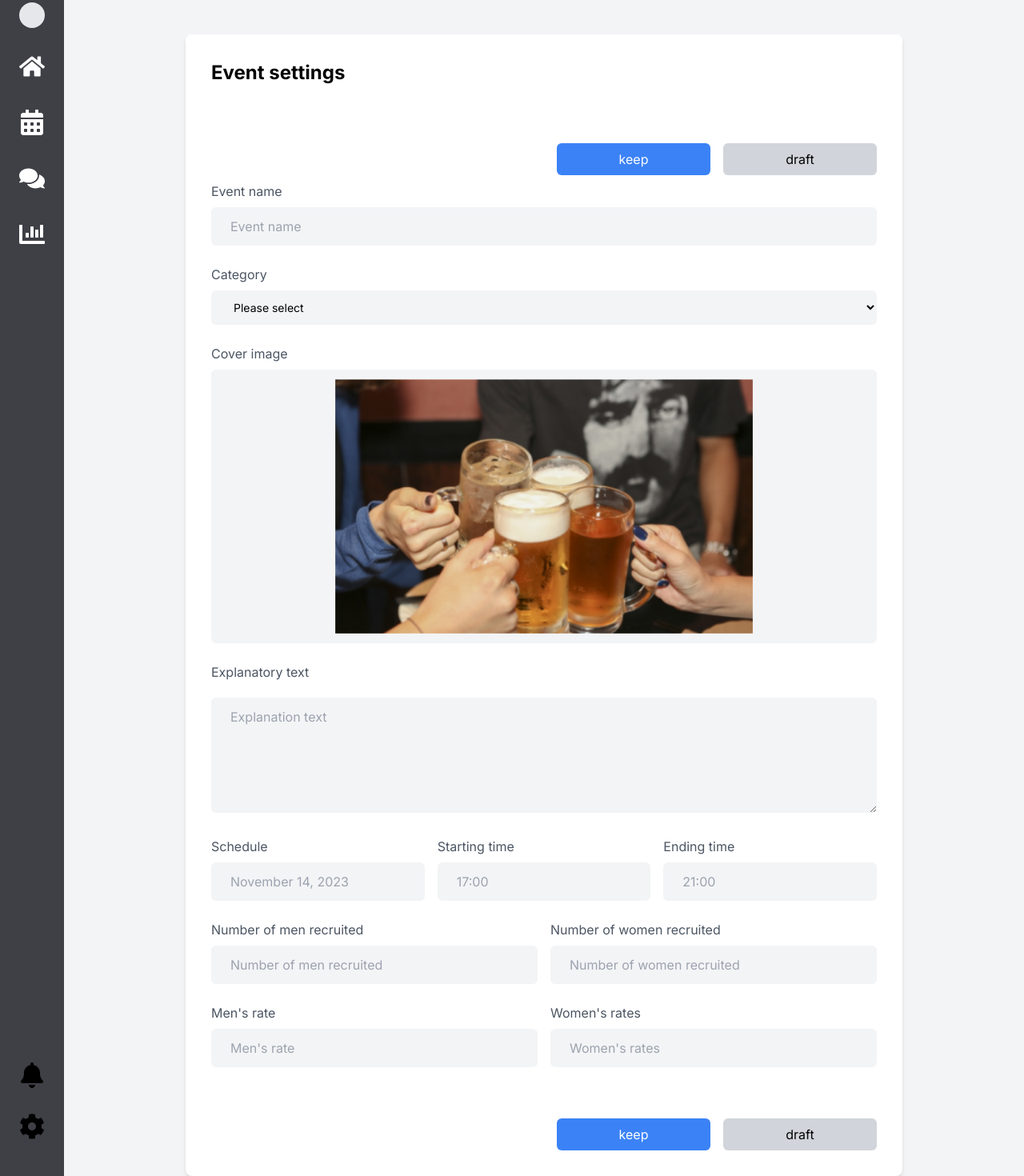
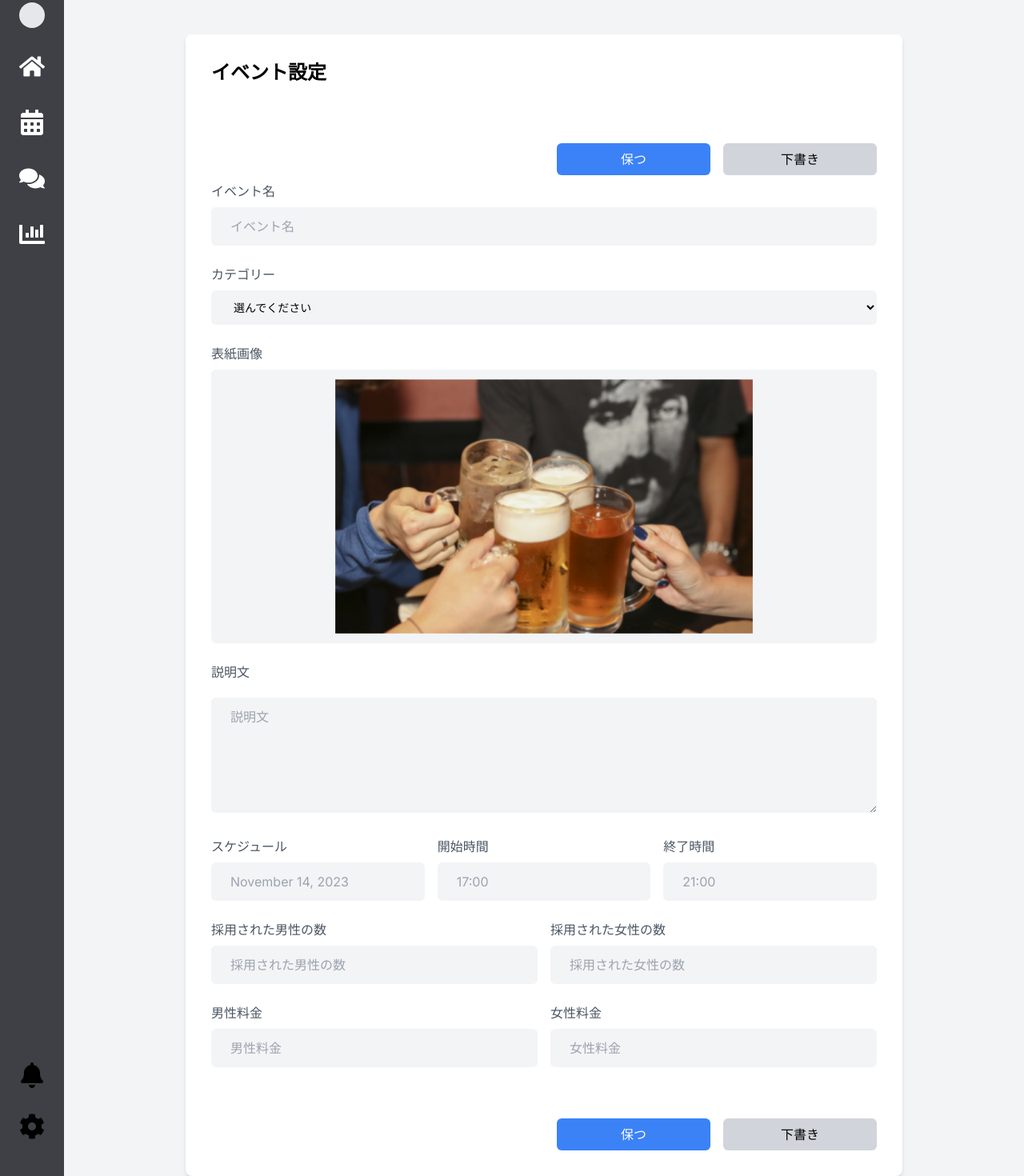
Before and after one commit to genshindev325/rule, a Next.js app in the folder rule-web/: page /eventSettings in a window 1280 px wide. Shown: the part 37-1507 px from the top of the page at 80% size. Built offline with nearby package versions, Linux system fonts and the light colour scheme.

Commit message:
Update page.tsx

```diff
--- a/rule-web/app/(store)/eventSettings/page.tsx
+++ b/rule-web/app/(store)/eventSettings/page.tsx
@@ -26,27 +26,27 @@ const EventSettings = () => {
       </div>
       <div className="min-h-screen w-auto pt-20 mx-auto bg-gray-100">
         <div className="bg-white p-8 rounded-lg shadow-md w-full max-w-4xl">
-          <h2 className="text-2xl font-bold mb-6">Event settings</h2>
+          <h2 className="text-2xl font-bold mb-6">イベント設定</h2>
           <form onSubmit={handleSubmit}>
             {/* buttons */}
             <div className='flex flex-row justify-end gap-4 pt-12'>
               <button type="submit" className="w-48 py-2 px-4 bg-blue-500 text-white rounded-md hover:bg-blue-600">
-                keep
+                保つ
               </button>
               <button type="button" className="w-48 py-2 px-4 bg-gray-300 text-black rounded-md hover:bg-gray-400">
-                draft
+                下書き
               </button>
             </div>
             {/* Event settings */}
-            <h3 className='text-gray-600 py-2'>Event name</h3>
+            <h3 className='text-gray-600 py-2'>イベント名</h3>
             <div className="mb-4">
               <input
                 type="name"
                 className="w-full px-6 py-3 bg-gray-100 rounded-md focus:outline-none focus:border-blue-100"
-                placeholder="Event name"
+                placeholder="イベント名"
               />
             </div>
-            <h3 className='text-gray-600 py-2'>Category</h3>
+            <h3 className='text-gray-600 py-2'>カテゴリー</h3>
             <div className="mb-4"> {/*will be modified*/}
               <select
                 id="category"
@@ -55,23 +55,23 @@ const EventSettings = () => {
                 value={selectedCategory}
                 onChange={handleCategoryChange}
               >
-                <option value="">Please select</option>
-                <option value="category1">Category 1</option>
-                <option value="category2">Category 2</option>
-                <option value="category3">Category 3</option>
+                <option value="">選んでください</option>
+                <option value="category1">カテゴリー 1</option>
+                <option value="category2">カテゴリー 2</option>
+                <option value="category3">カテゴリー 3</option>
               </select>
             </div>
-            <h3 className='text-gray-600 py-2'>Cover image</h3>
+            <h3 className='text-gray-600 py-2'>表紙画像</h3>
             <div className="mb-4">
               <div className='w-full px-6 py-3 bg-gray-100 rounded-md flex flex-row justify-center'>
                 <img src='/image/img_1.png' className='w-2/3' />
               </div>
             </div>
-            <h3 className='text-gray-600 py-2'>Explanatory text</h3>
+            <h3 className='text-gray-600 py-2'>説明文</h3>
             <div className="mb-4">
               <textarea
                 className="w-full px-6 mt-3 py-3 bg-gray-100 rounded-md focus:outline-none focus:border-blue-100"
-                placeholder="Explanation text"
+                placeholder="説明文"
                 rows={5}
               />
             </div>
@@ -79,7 +79,7 @@ const EventSettings = () => {
             <div className='mb-4'>
               <div className='flex gap-4'>
                 <div className='flex-1'>
-                  <h3 className='text-gray-600 py-2'>Schedule</h3>
+                  <h3 className='text-gray-600 py-2'>スケジュール</h3>
                   <input
                     type="name"
                     className="w-full px-6 py-3 bg-gray-100 rounded-md focus:outline-none focus:border-blue-100"
@@ -87,7 +87,7 @@ const EventSettings = () => {
                   />
                 </div>
                 <div className='flex-1'>
-                  <h3 className='text-gray-600 py-2'>Starting time</h3>
+                  <h3 className='text-gray-600 py-2'>開始時間</h3>
                   <input
                     type="name"
                     className="w-full px-6 py-3 bg-gray-100 rounded-md focus:outline-none focus:border-blue-100"
@@ -95,7 +95,7 @@ const EventSettings = () => {
                   />
                 </div>
                 <div className='flex-1'>
-                  <h3 className='text-gray-600 py-2'>Ending time</h3>
+                  <h3 className='text-gray-600 py-2'>終了時間</h3>
                   <input
                     type="name"
                     className="w-full px-6 py-3 bg-gray-100 rounded-md focus:outline-none focus:border-blue-100"
@@ -108,19 +108,19 @@ const EventSettings = () => {
             <div className='mb-4'>
               <div className='flex gap-4'>
                 <div className='flex-1'>
-                  <h3 className='text-gray-600 py-2'>Number of men recruited</h3>
+                  <h3 className='text-gray-600 py-2'>採用された男性の数</h3>
                   <input
                     type="name"
                     className="w-full px-6 py-3 bg-gray-100 rounded-md focus:outline-none focus:border-blue-100"
-                    placeholder="Number of men recruited"
+                    placeholder="採用された男性の数"
                   />
                 </div>
                 <div className='flex-1'>
-                  <h3 className='text-gray-600 py-2'>Number of women recruited</h3>
+                  <h3 className='text-gray-600 py-2'>採用された女性の数</h3>
                   <input
                     type="name"
                     className="w-full px-6 py-3 bg-gray-100 rounded-md focus:outline-none focus:border-blue-100"
-                    placeholder="Number of women recruited"
+                    placeholder="採用された女性の数"
                   />
                 </div>
               </div>
@@ -129,19 +129,19 @@ const EventSettings = () => {
             <div className='mb-4'>
               <div className='flex gap-4'>
                 <div className='flex-1'>
-                  <h3 className='text-gray-600 py-2'>Men's rate</h3>
+                  <h3 className='text-gray-600 py-2'>男性料金</h3>
                   <input
                     type="name"
                     className="w-full px-6 py-3 bg-gray-100 rounded-md focus:outline-none focus:border-blue-100"
-                    placeholder="Men's rate"
+                    placeholder="男性料金"
                   />
                 </div>
                 <div className='flex-1'>
-                  <h3 className='text-gray-600 py-2'>Women's rates</h3>
+                  <h3 className='text-gray-600 py-2'>女性料金</h3>
                   <input
                     type="name"
                     className="w-full px-6 py-3 bg-gray-100 rounded-md focus:outline-none focus:border-blue-100"
-                    placeholder="Women's rates"
+                    placeholder="女性料金"
                   />
                 </div>
               </div>
@@ -149,10 +149,10 @@ const EventSettings = () => {
             {/* buttons */}
             <div className='flex flex-row justify-end gap-4 pt-12'>
               <button type="submit" className="w-48 py-2 px-4 bg-blue-500 text-white rounded-md hover:bg-blue-600">
-                keep
+                保つ
               </button>
               <button type="button" className="w-48 py-2 px-4 bg-gray-300 text-black rounded-md hover:bg-gray-400">
-                draft
+                下書き
               </button>
             </div>
           </form>
```
